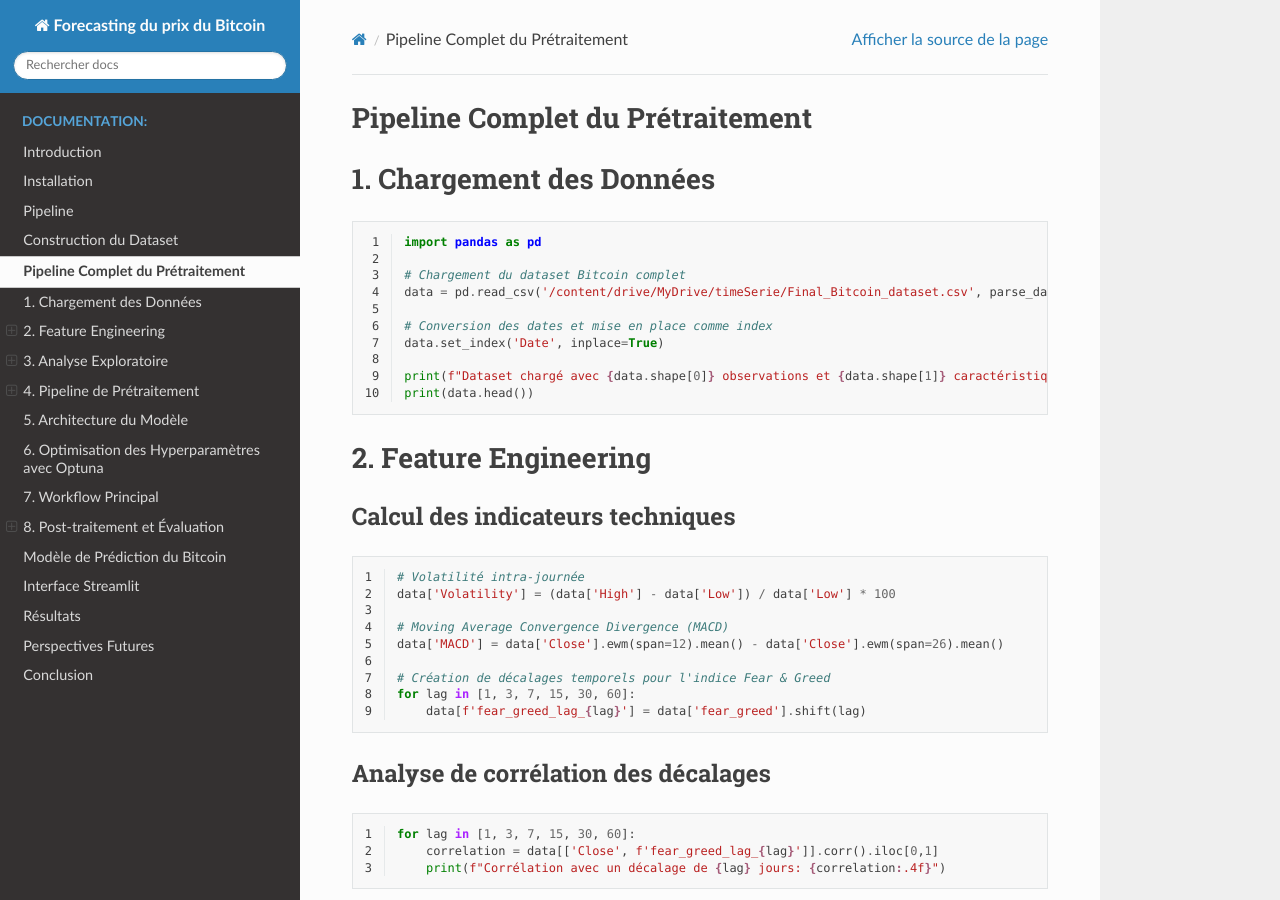
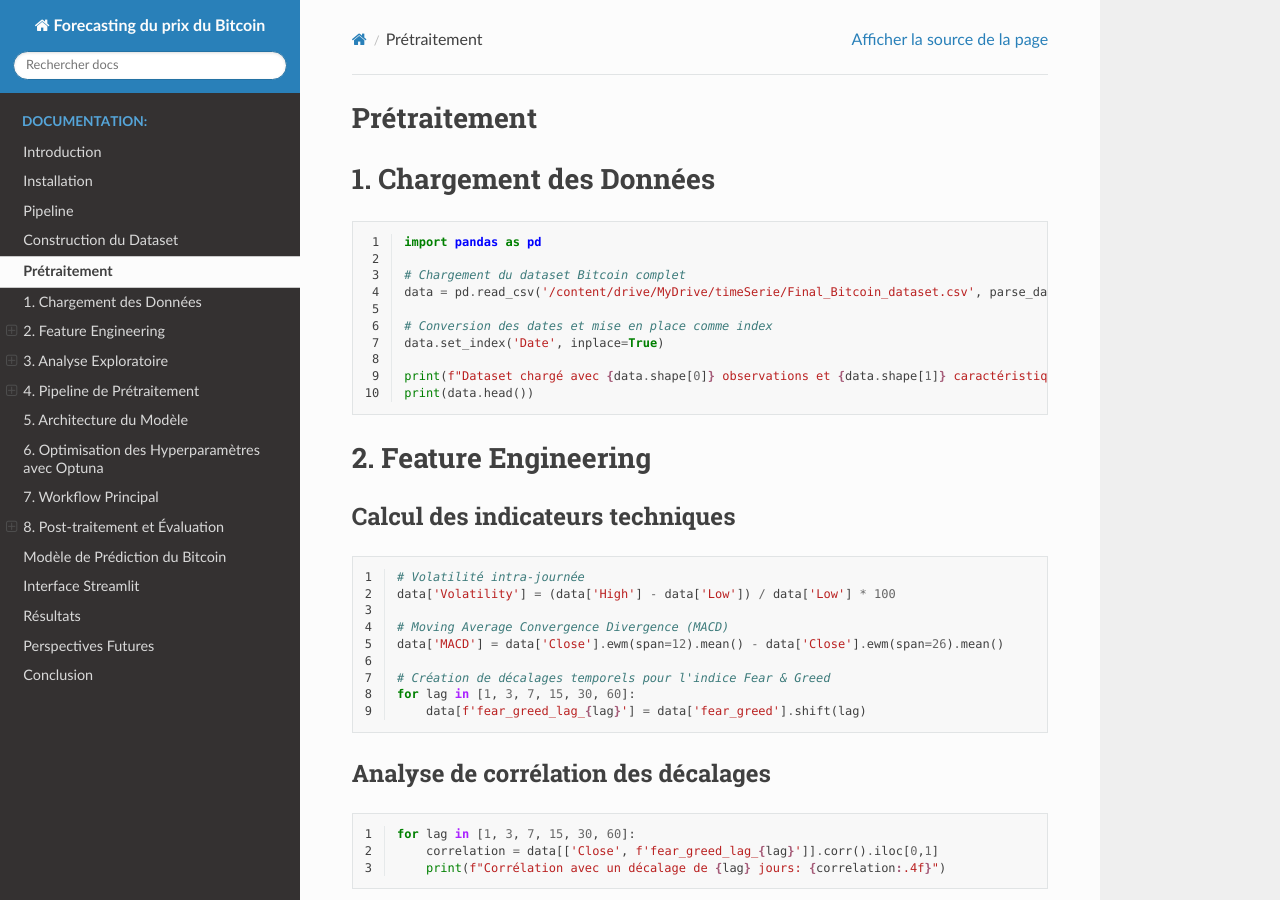
Before and after one commit to SouleymaneDiallo04/Forecasting-du-prix-du-Bitcoin, a Sphinx documentation site: the page built from docs/source/preprocessing.rst, in a window 1280 px wide and 900 px high. Built offline with Sphinx 7.4.7 and the Read the Docs theme 3.1.0, drawn with Linux system fonts in a browser that asks for light colours.

Commit message:
Update preprocessing.rst

```diff
--- a/docs/source/preprocessing.rst
+++ b/docs/source/preprocessing.rst
@@ -1,7 +1,7 @@
 .. _preprocessing:
 
-Pipeline Complet du Prétraitement
-=================================
+Prétraitement
+=============
 
 1. Chargement des Données
 =========================
```
